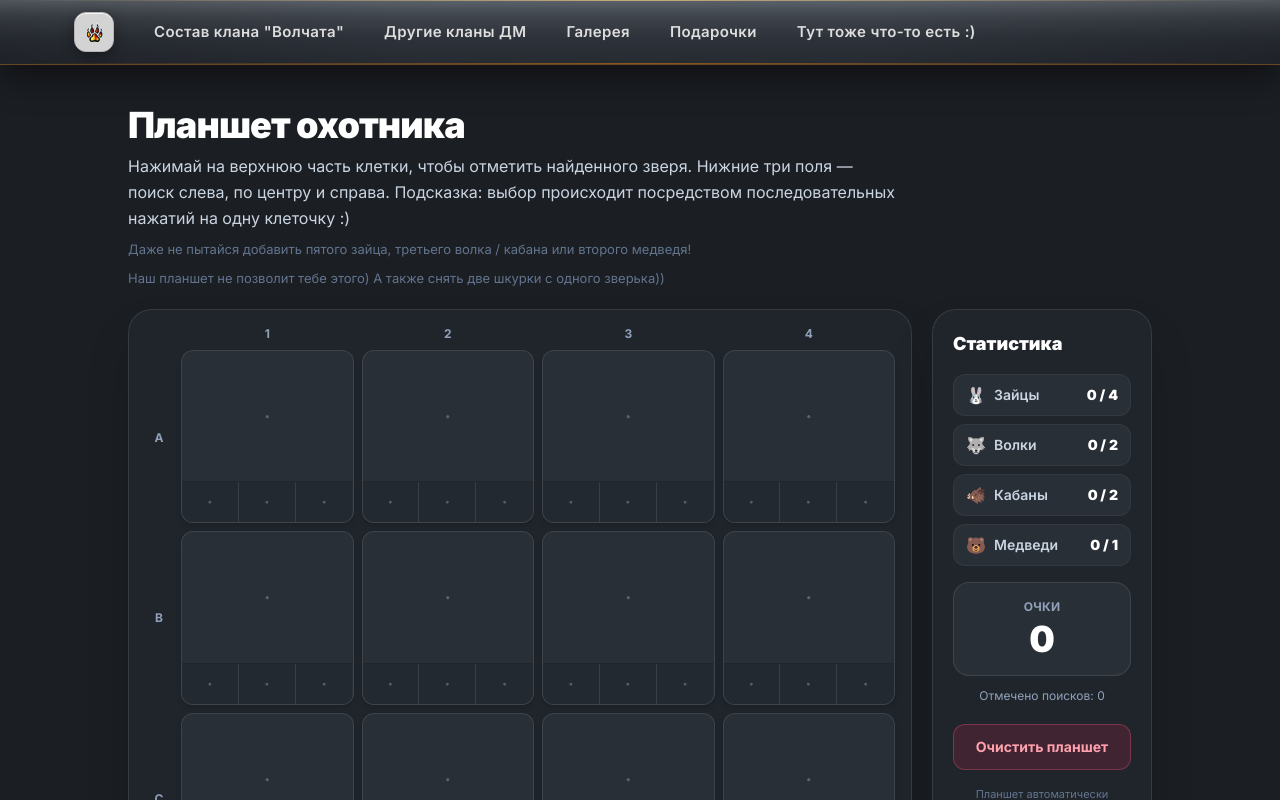
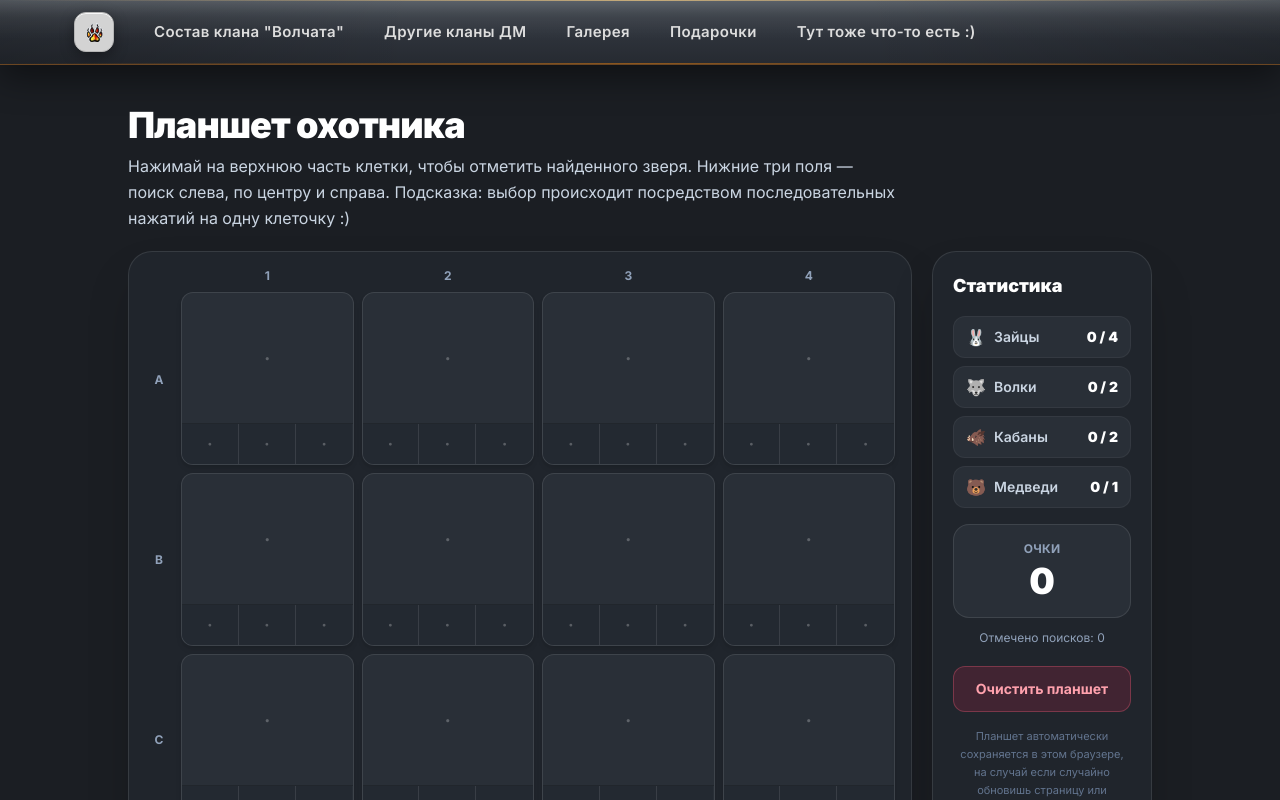
Before and after one commit to reverie-w-sh/dm-portal, a Next.js app: page /hunter-board in a window 1280 px wide. Shown: the top 800 px of the page. Built offline with nearby package versions, Linux system fonts and the light colour scheme.

Commit message:
Update HunterBoard.tsx

```diff
--- a/src/components/HunterBoard.tsx
+++ b/src/components/HunterBoard.tsx
@@ -425,12 +425,6 @@ export default function HunterBoard() {
           Нижние три поля — поиск слева, по центру и справа.
           Подсказка: выбор происходит посредством последовательных нажатий на одну клеточку :)
         </p>
-        <p className="mt-2 max-w-3xl text-[13px] leading-relaxed text-slate-500">
-          Даже не пытайся добавить пятого зайца, третьего волка / кабана или второго медведя!
-        </p>
-          <p className="mt-2 max-w-3xl text-[13px] leading-relaxed text-slate-500">
-          Наш планшет не позволит тебе этого) А также снять две шкурки с одного зверька))
-        </p>
       </div>
 
       <div className="grid gap-5 lg:grid-cols-[minmax(0,1fr)_220px]">
```
